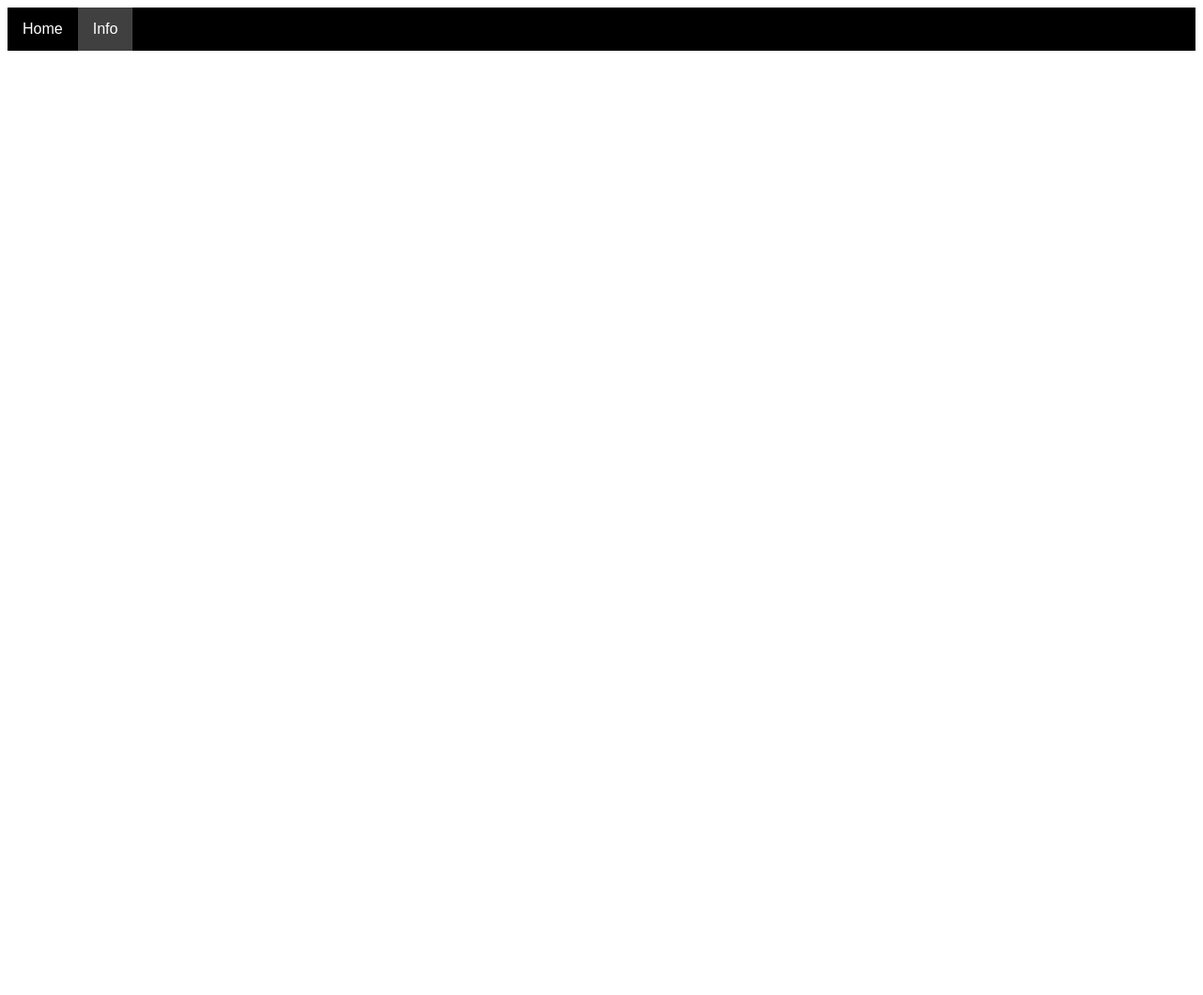
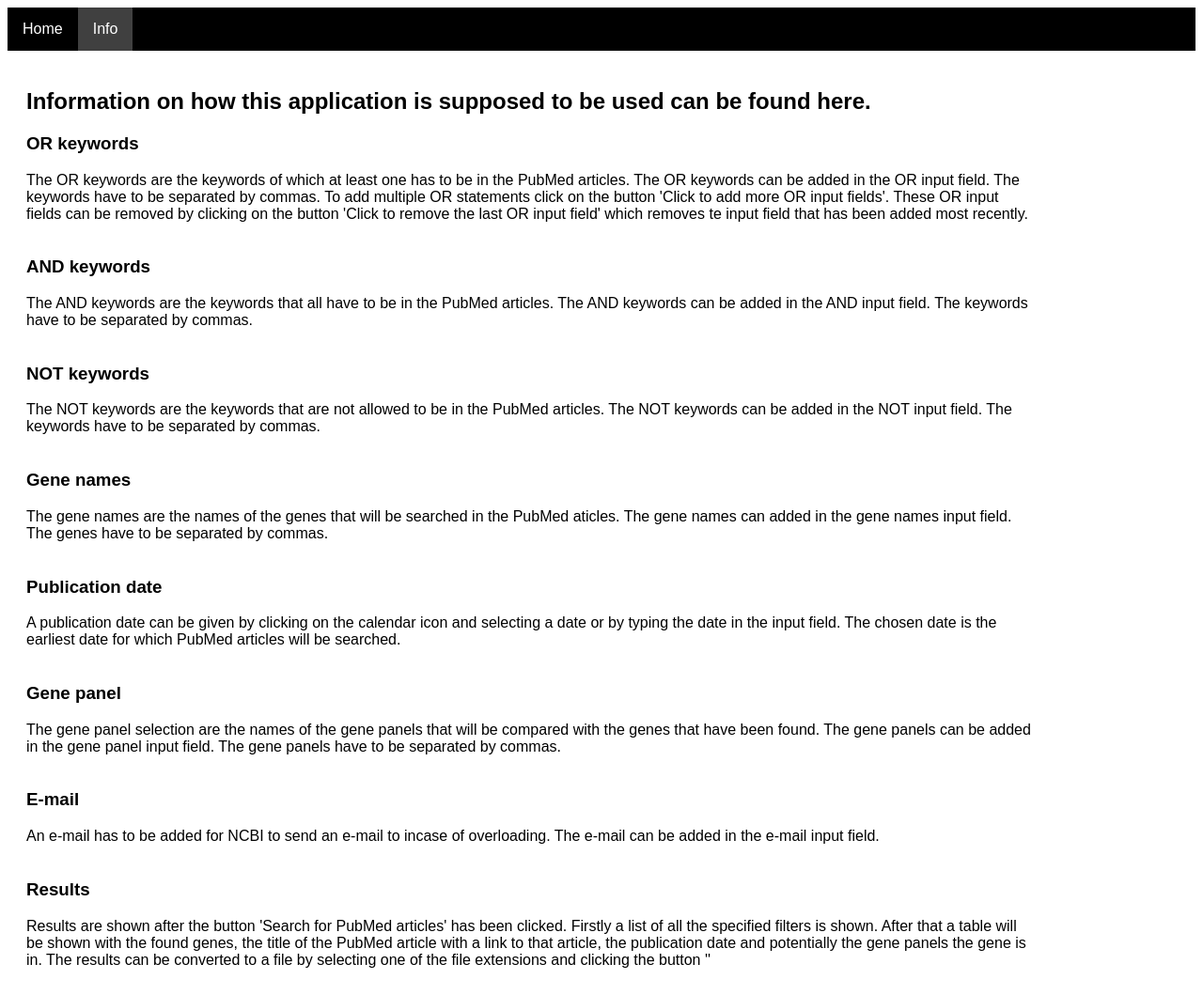
Before and after one commit to LucHengeveld/Blok8Groep8, a Flask app: page /info.html in a window 1280 px wide. Shown: the whole page at 94% size. Before the commit the page ends 54 px from the top, so only its background shows below. Run offline with Flask 2, Linux system fonts and the light colour scheme.

Commit message:
info pagina toegevoegd

```diff
--- a/templates/info.html
+++ b/templates/info.html
@@ -10,6 +10,36 @@
     </head>
 
     <body>
-
+    <div style="width:85%;padding:20px;">
+            <h2>Information on how this application is supposed to be used can be found here.</h2>
+        <h3>OR keywords</h3>
+            The OR keywords are the keywords of which at least one has to be in the PubMed articles.
+            The OR keywords can be added in the OR input field. The keywords have to be separated by commas.
+            To add multiple OR statements click on the button 'Click to add more OR input fields'.
+            These OR input fields can be removed by clicking on the button 'Click to remove the last OR input field' which removes te input field that has been added most recently. <br><br>
+        <h3>AND keywords</h3>
+            The AND keywords are the keywords that all have to be in the PubMed articles.
+            The AND keywords can be added in the AND input field. The keywords have to be separated by commas. <br><br>
+        <h3>NOT keywords</h3>
+            The NOT keywords are the keywords that are not allowed to be in the PubMed articles.
+            The NOT keywords can be added in the NOT input field. The keywords have to be separated by commas. <br><br>
+        <h3>Gene names</h3>
+            The gene names are the names of the genes that will be searched in the PubMed aticles.
+            The gene names can added in the gene names input field. The genes have to be separated by commas. <br><br>
+        <h3>Publication date</h3>
+            A publication date can be given by clicking on the calendar icon and selecting a date or by typing the date in the input field.
+            The chosen date is the earliest date for which PubMed articles will be searched. <br><br>
+        <h3>Gene panel</h3>
+            The gene panel selection are the names of the gene panels that will be compared with the genes that have been found.
+            The gene panels can be added in the gene panel input field. The gene panels have to be separated by commas. <br><br>
+        <h3>E-mail</h3>
+            An e-mail has to be added for NCBI to send an e-mail to incase of overloading.
+            The e-mail can be added in the e-mail input field. <br><br>
+        <h3>Results</h3>
+            Results are shown after the button 'Search for PubMed articles' has been clicked.
+            Firstly a list of all the specified filters is shown.
+            After that a table will be shown with the found genes, the title of the PubMed article with a link to that article, the publication date and potentially the gene panels the gene is in.
+            The results can be converted to a file by selecting one of the file extensions and clicking the button '' <!-- todo dit nog toevoegen, path waar het bestand geplaats moet worden?-->
+    </div>
     </body>
 </html>
```
